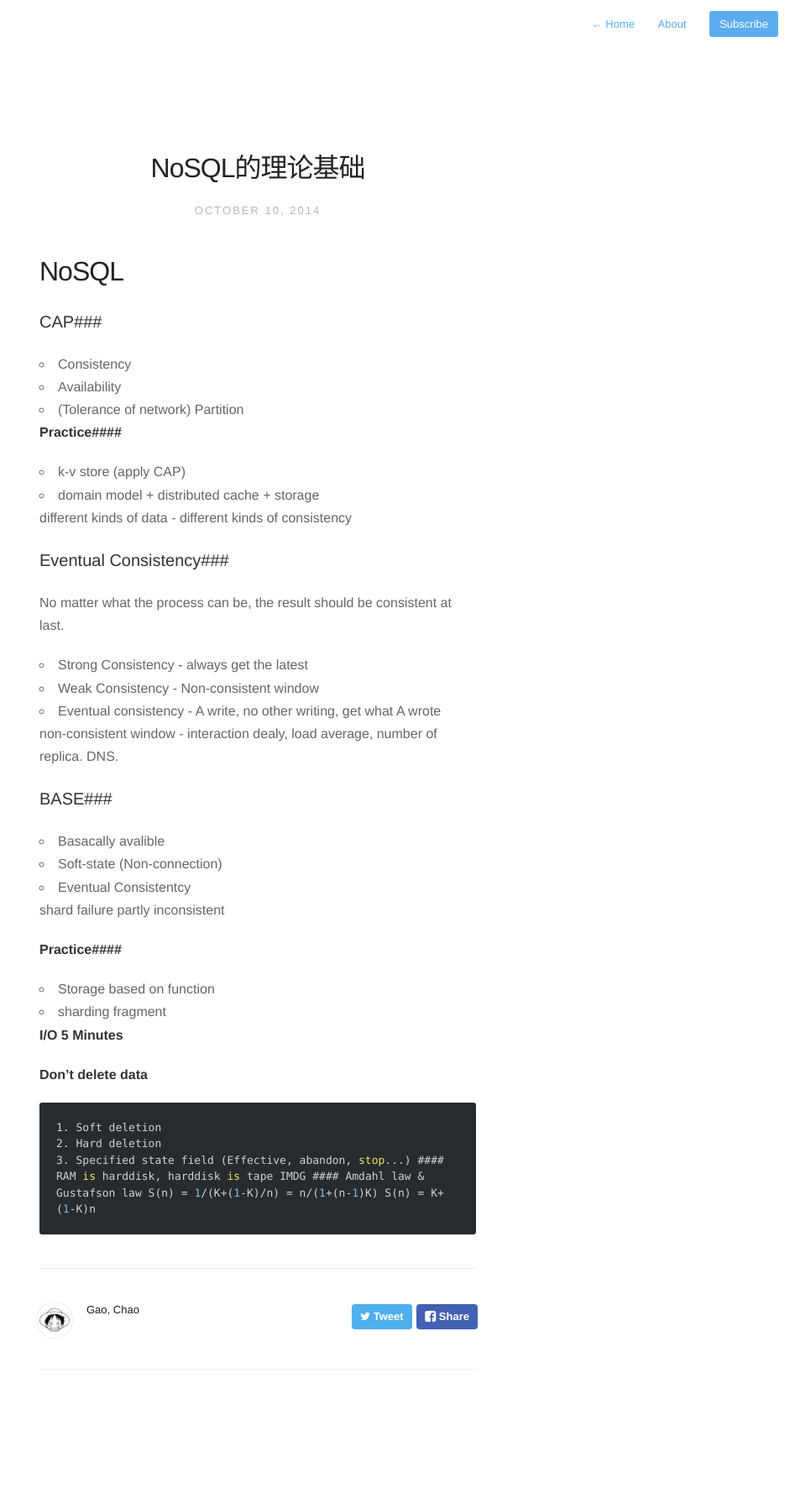
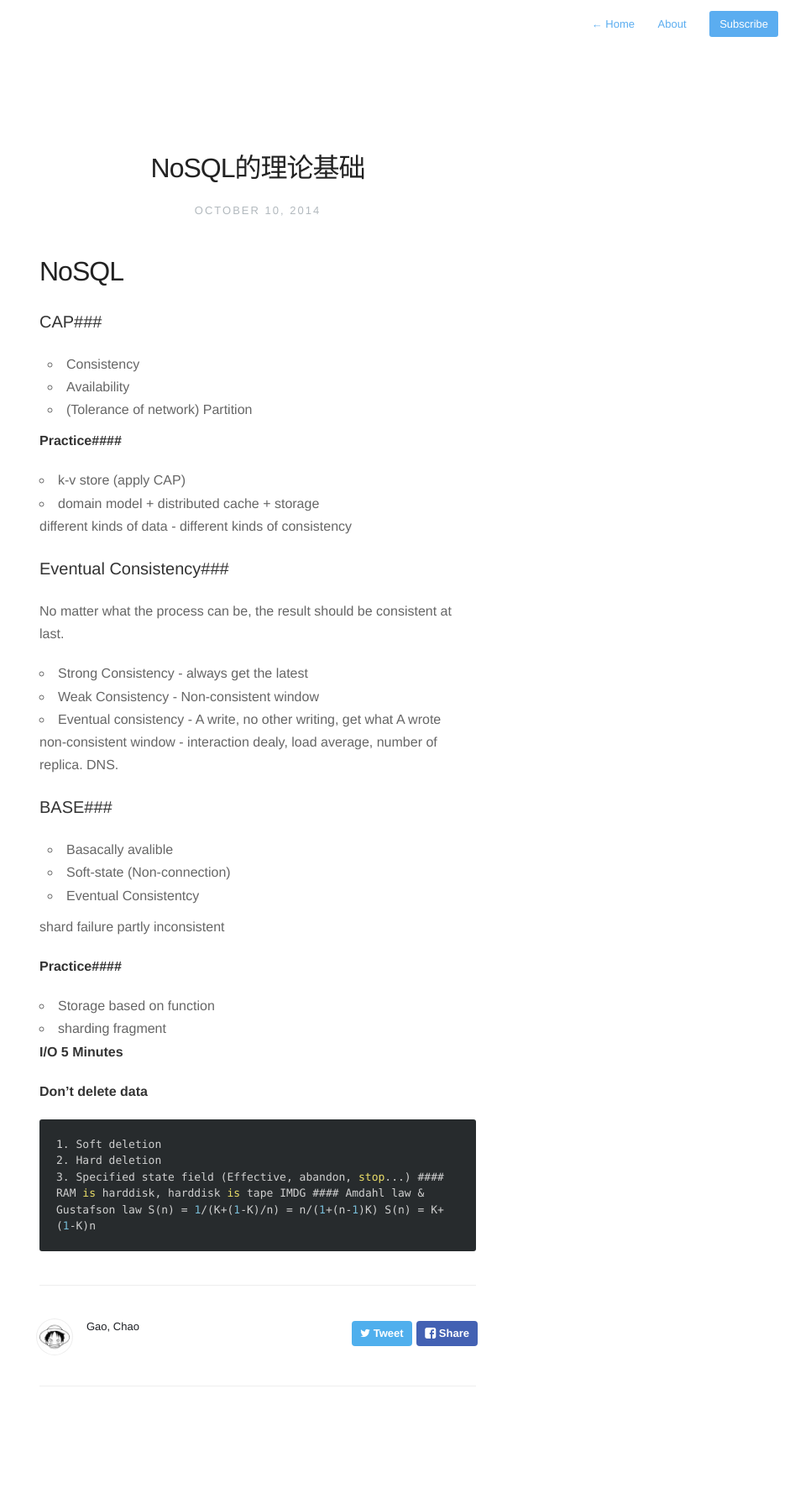
Before and after one commit to dragonhnd/supergrubby_simple, a Jekyll site: the page built from _posts/2014-10-10-nosql-theory.md, in a window 1280 px wide. Shown: the whole page at 84% size, without its empty margins (333-1280 px from the left). Built offline with Jekyll 4.4.1, drawn with Linux system fonts in a browser that asks for light colours; nearby versions of some CDN libraries; Markdown is read by kramdown in place of the engine named in the settings.

Commit message:
fix style

```diff
--- a/assets/css/style.css
+++ b/assets/css/style.css
@@ -169,7 +169,7 @@ a,
 	color: #5694f1;
 }
 
-p a { color: #5694f1; }
+/*p a { color: #5694f1; }*/
 
 /*Transitions*/
 a,
@@ -182,7 +182,7 @@ a,
 	transition: all 0.15s ease;
 }
 
-ul 	{ margin:0; padding:0; }
+ul 	{ margin:10px; padding:0; }
 li	{ list-style-type:circle; list-style-position:inside; }
 
 /* Line Height */
@@ -233,7 +233,7 @@ em, i { font-style: italic; }
 }
 
 .post h2 {
-	margin-bottom: 40px;
+	margin-bottom: 25px;
 	  font: 300 24px/1.5 "Helvetica Neue",Helvetica,Arial,sans-serif;
 	  color: #111;
 }
```
